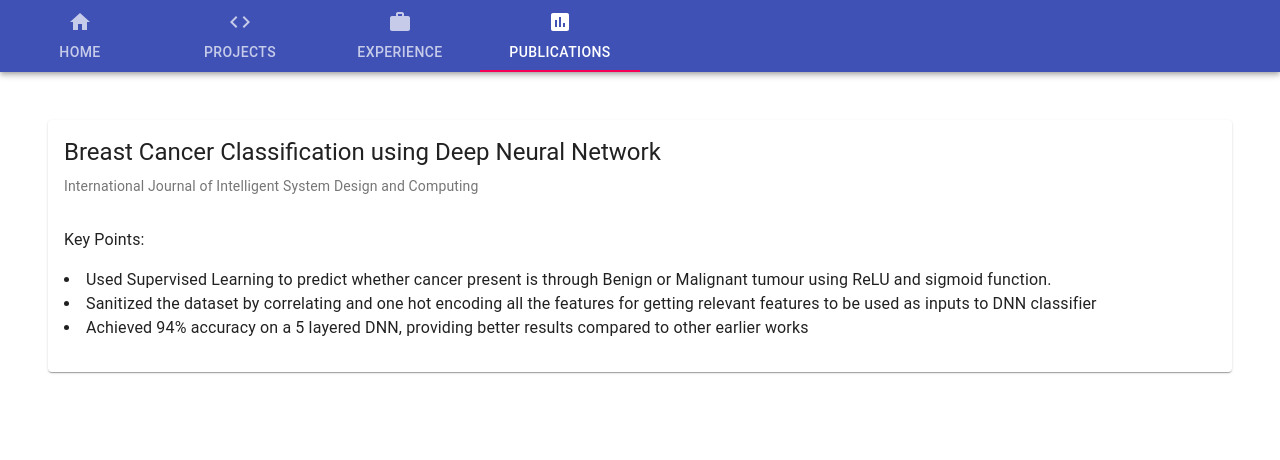
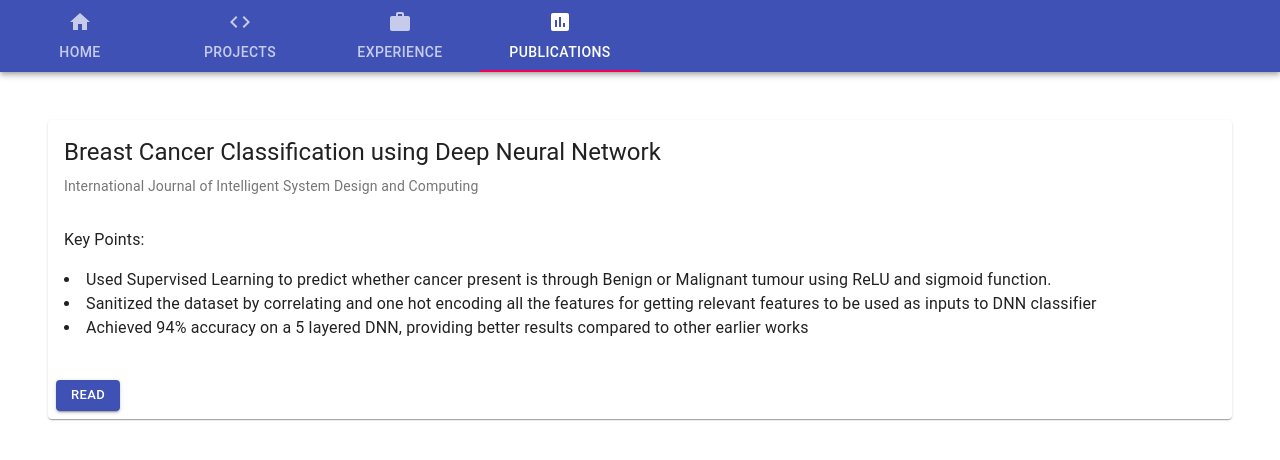
Before and after one commit to vipulroxx/vipulroxx.github.io, a React (Create React App) app: page / in a window 1280 px wide. Both pictures are taken after a click on the tab "PUBLICATIONS". Shown: the top 460 px of the page. Built offline with nearby package versions, Linux system fonts and the light colour scheme.

Commit message:
Added button to read the research paper

```diff
--- a/src/Publication.js
+++ b/src/Publication.js
@@ -3,7 +3,9 @@ import './App.css';
 import { makeStyles } from '@material-ui/core/styles';
 import Card from '@material-ui/core/Card';
 import CardContent from '@material-ui/core/CardContent';
+import CardActions from '@material-ui/core/CardActions';
 import CardActionArea from '@material-ui/core/CardActionArea';
+import { Button } from "@material-ui/core";
 import Typography from '@material-ui/core/Typography';
 
 
@@ -35,6 +37,9 @@ function Publication() {
 			<li>Achieved 94% accuracy on a 5 layered DNN, providing better results compared to other earlier works</li>
 			</Typography>
 			</CardContent>
+			<CardActions>
+				<Button variant="contained" color="primary" size="small" href="https://drive.google.com/file/d/1k_FrhbkSrQ2NylLzkFgMqWnfqjwHzsvB/view?usp=sharing" target="_blank">Read</Button>
+			</CardActions>
 		</CardActionArea>
 		</Card>
 	);
```
